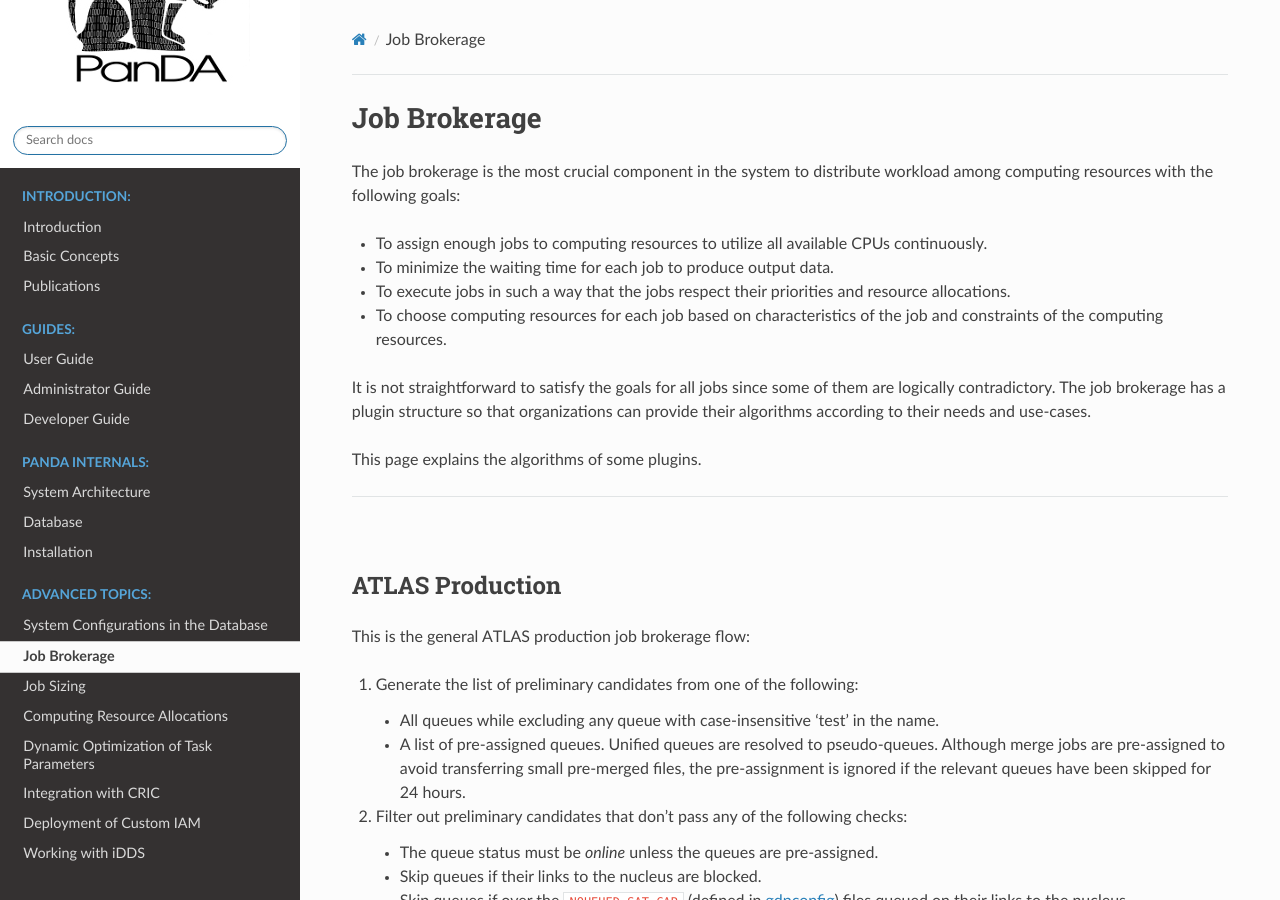
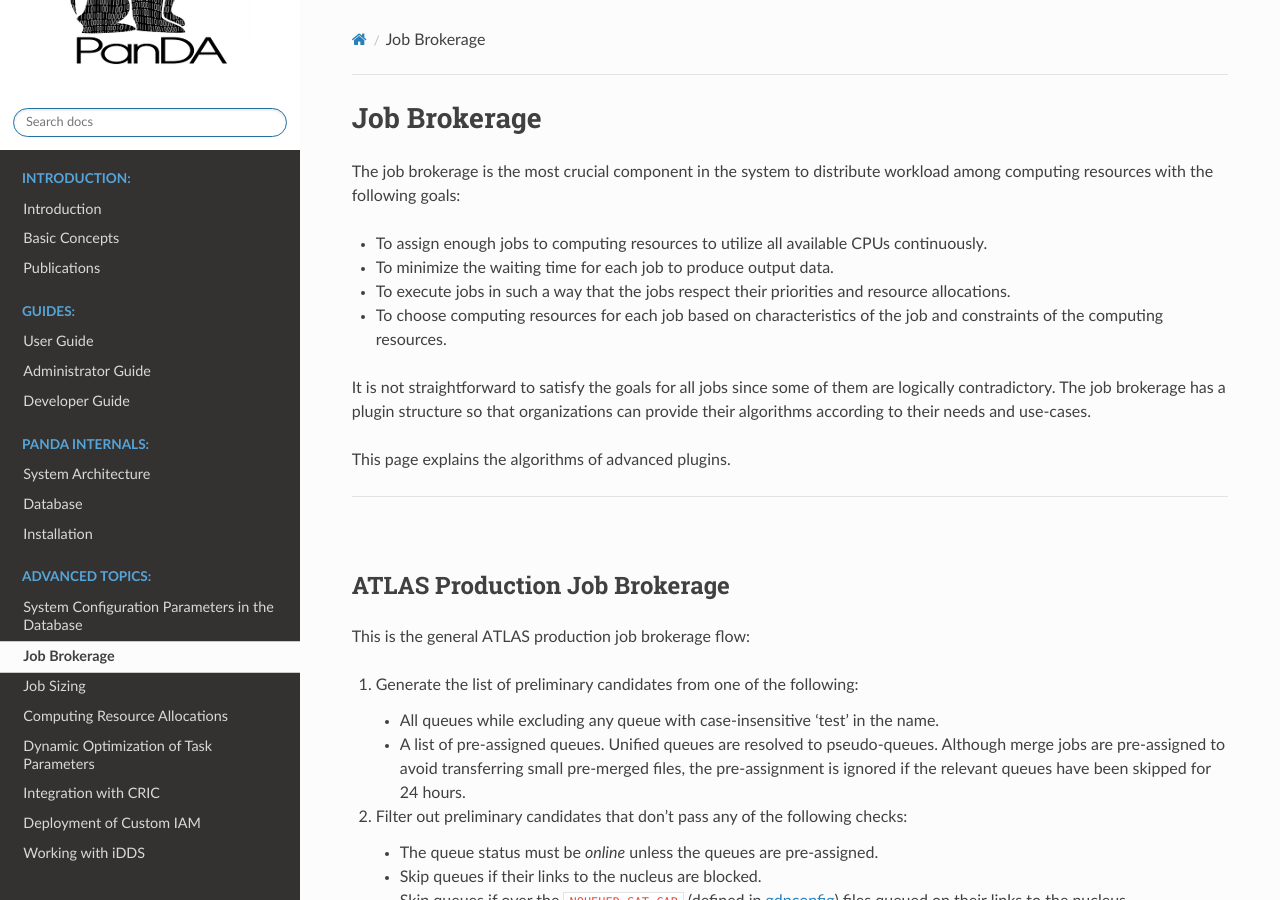
Before and after one commit to PanDAWMS/panda-docs, a Sphinx documentation site: the page built from docs/source/advanced/brokerage.rst, in a window 1280 px wide and 900 px high. Built offline with Sphinx 7.4.7 and the Read the Docs theme 2.0.0, drawn with Linux system fonts in a browser that asks for light colours.

Commit message:
brokerage

```diff
--- a/docs/source/advanced/brokerage.rst
+++ b/docs/source/advanced/brokerage.rst
@@ -17,14 +17,14 @@
 The job brokerage has a plugin structure so that organizations can provide their algorithms according to
 their needs and use-cases.
 
-This page explains the algorithms of some plugins.
+This page explains the algorithms of advanced plugins.
 
 ------------
 
 |br|
 
-ATLAS Production
----------------------
+ATLAS Production Job Brokerage
+-------------------------------------
 
 This is the general ATLAS production job brokerage flow:
 
--- a/docs/source/advanced/gdpconfig.rst
+++ b/docs/source/advanced/gdpconfig.rst
@@ -1,6 +1,6 @@
-========================================
-System Configurations in the Database
-========================================
+=================================================
+System Configuration Parameters in the Database
+=================================================
 
 There is the ``PANDA.CONFIG`` table, so-called ``gdpconfig`` table in the database where you can define
 any configuration parameter
```
